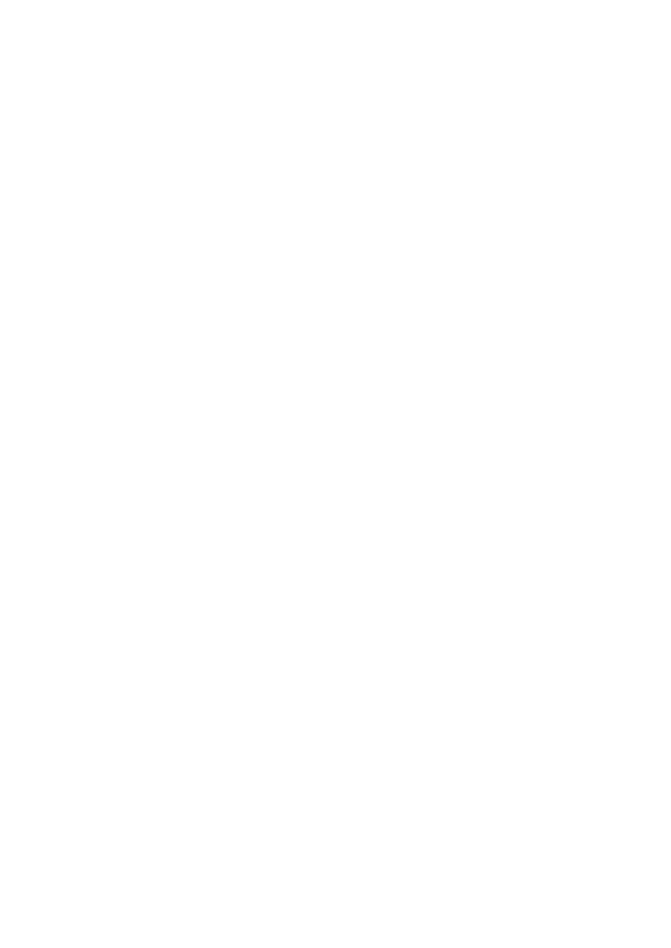
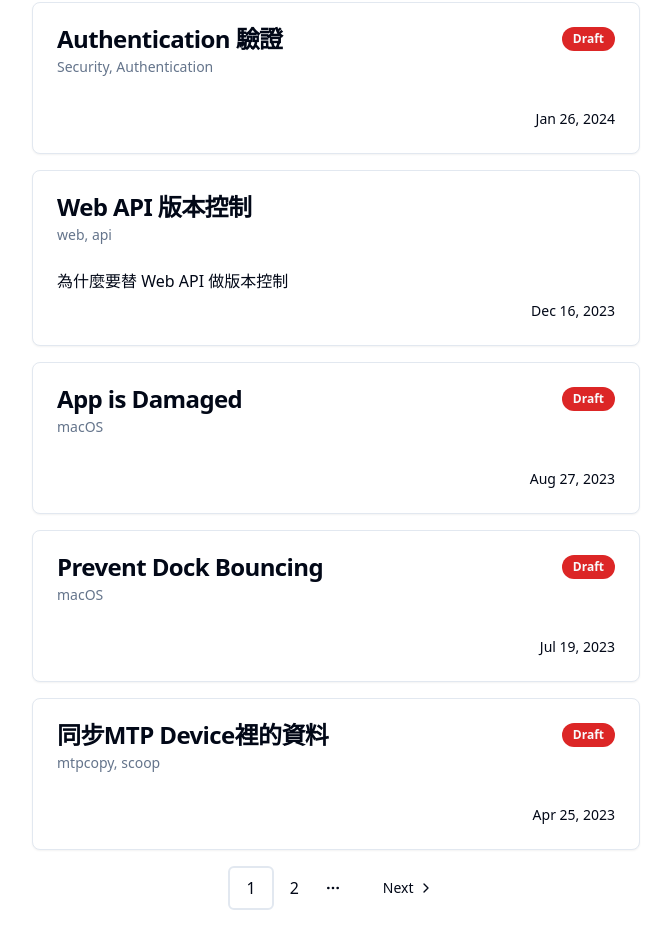
Before and after one commit to tarmacChen/blueturtle.dev, a Next.js app: page /page/1 in a window 1280 px wide. Shown: the part 94-1042 px from the top of the page, without its empty margins (304-975 px from the left). Before the commit the page ends 800 px from the top, so only its background shows below. Built offline with nearby package versions, Linux system fonts and the light colour scheme.

Commit message:
complete pagination for home page

```diff
--- a/src/components/PostPagination.tsx
+++ b/src/components/PostPagination.tsx
@@ -9,7 +9,6 @@ import {
 } from '@/components/ui/pagination';
 import Link from 'next/link';
 import { MarkdownFile } from 'mdman';
-import { mergeClassNames } from '@/lib/helper';
 
 export function PostPagination({
   groups,
@@ -20,51 +19,64 @@ export function PostPagination({
   baseUrl: string;
   currentIndex: number;
 }) {
-  const items = groups.map((group, index) => {
+  const paginationItems = groups.map((group, index) => {
     const pageIndex = index + 1;
-    const url = `${baseUrl}/${pageIndex}`;
-    const isActive = pageIndex == currentIndex;
+    const currentPageIsActive = pageIndex == currentIndex;
+    const activeUrl = currentPageIsActive ? '/' : `${baseUrl}/${pageIndex}`;
 
     return (
       <PaginationItem
         key={pageIndex}
         className={
-          isActive
+          currentPageIsActive
             ? 'flex flex-row px-4 py-2 border-2 rounded-md justify-center items-center'
             : ''
         }>
-        <Link
-          href={isActive ? '/' : url}
-          className={isActive ? 'text-center' : ''}>
-          {pageIndex}
-        </Link>
+        {currentPageIsActive ? (
+          pageIndex
+        ) : (
+          <Link
+            href={activeUrl}
+            className="text-center">
+            {pageIndex}
+          </Link>
+        )}
       </PaginationItem>
     );
   });
 
-  const PreviousItem = () => (
-    <PaginationItem>
-      <PaginationPrevious href="#"></PaginationPrevious>
-    </PaginationItem>
-  );
+  const PreviousItem = () => {
+    const url = `${baseUrl}/${currentIndex - 1}`;
 
-  const NextItem = () => {
-    const nextUrl = `${baseUrl}/${currentIndex + 1}`;
     return (
       <PaginationItem>
-        <PaginationNext href={nextUrl}></PaginationNext>
+        <Link href={url}>
+          <PaginationPrevious />
+        </Link>
       </PaginationItem>
     );
   };
 
-  const hasPreviousPage = currentIndex - 1 > 1;
+  const NextItem = () => {
+    const url = `${baseUrl}/${currentIndex + 1}`;
+
+    return (
+      <PaginationItem>
+        <Link href={url}>
+          <PaginationNext />
+        </Link>
+      </PaginationItem>
+    );
+  };
+
+  const hasPreviousPage = currentIndex - 1 >= 1;
   const hasNextPage = currentIndex + 1 <= groups.length;
 
   return (
     <Pagination>
       <PaginationContent className="flex flex-row gap-4 text-md">
         {hasPreviousPage && <PreviousItem />}
-        {items}
+        {paginationItems}
         <PaginationItem>
           <PaginationEllipsis />
         </PaginationItem>
--- a/src/pages/index.tsx
+++ b/src/pages/index.tsx
@@ -18,11 +18,17 @@ export const getStaticProps = (() => {
   return { props: { mdFiles: postGroups } };
 }) satisfies GetStaticProps;
 
-export default function HomePage({ mdFiles }: { mdFiles: MarkdownFile[][] }) {
+export default function HomePage({
+  mdFiles,
+  pageIndex = 1,
+}: {
+  mdFiles: MarkdownFile[][];
+  pageIndex?: number;
+}) {
   const [scrollY, setScrollY] = useState(0);
   const { isScrollingUp, updatePosition } = useScroll();
   const { isMobile } = useMobile();
-  const posts = mdFiles[0];
+  const posts = mdFiles[pageIndex - 1];
 
   const handleScroll = () => {
     setScrollY(window.scrollY);
@@ -56,7 +62,7 @@ export default function HomePage({ mdFiles }: { mdFiles: MarkdownFile[][] }) {
           <PostPagination
             groups={mdFiles}
             baseUrl="/page"
-            currentIndex={1}
+            currentIndex={pageIndex}
           />
         </div>
       </MainWrapper>
--- a/src/pages/page/[pageIndex].tsx
+++ b/src/pages/page/[pageIndex].tsx
@@ -6,6 +6,8 @@ import type {
 } from 'next';
 import { getMarkdownFiles, paginateElements } from '@/lib/mdHelper';
 import { MarkdownFile } from 'mdman';
+import HomePage from '@/pages/index';
+import { useParams, useSearchParams } from 'next/navigation';
 
 export const getStaticPaths = (async () => {
   const mdFiles = getMarkdownFiles();
@@ -14,8 +16,10 @@ export const getStaticPaths = (async () => {
   const postGroups = paginateElements<MarkdownFile>(posts, 5);
 
   postGroups.map((group, index) => {
+    const pageIndex = (index + 1).toString();
+
     routes.paths.push({
-      params: { pageIndex: (index + 1).toString() },
+      params: { pageIndex: pageIndex },
     });
   });
 
@@ -23,13 +27,27 @@ export const getStaticPaths = (async () => {
 }) satisfies GetStaticPaths;
 
 export const getStaticProps = (async (ctx) => {
-  const index = ctx.params?.['pageIndex'];
+  const mdFiles = getMarkdownFiles();
+  const routes: GetStaticPathsResult = { paths: [], fallback: false };
+  const posts = mdFiles;
+  const postGroups = paginateElements<MarkdownFile>(posts, 5);
+  // const index = ctx.params?.['pageIndex'] || '1';
+  const index = Array.isArray(ctx.params?.['pageIndex'])
+    ? ctx.params?.['pageIndex'][0]
+    : ctx.params?.['pageIndex'] || '1';
+  const pageIndex = parseInt(index);
 
-  return { props: { pageIndex: index } };
+  return { props: { pageIndex: pageIndex, mdFiles: postGroups } };
 }) satisfies GetStaticProps;
 
 export default function Page({
   pageIndex,
+  mdFiles,
 }: InferGetStaticPropsType<typeof getStaticProps>) {
-  return pageIndex;
+  return (
+    <HomePage
+      pageIndex={pageIndex}
+      mdFiles={mdFiles}
+    />
+  );
 }
--- a/src/pages/page/index.tsx
+++ /dev/null
@@ -1,3 +0,0 @@
-export default function Page() {
-  return window.location.assign('/');
-}
```
